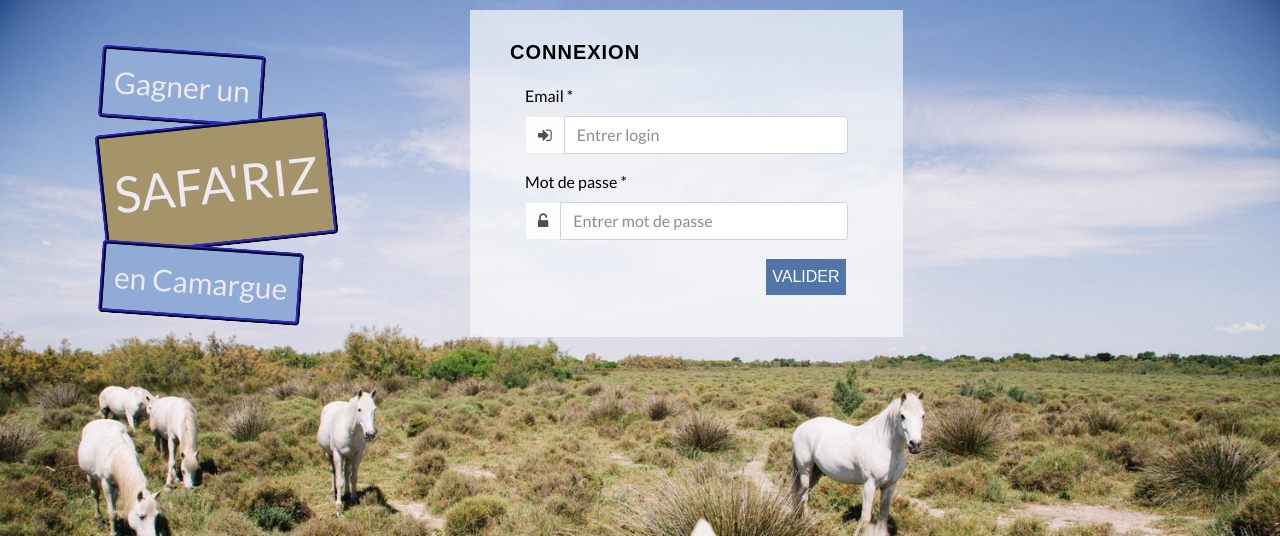
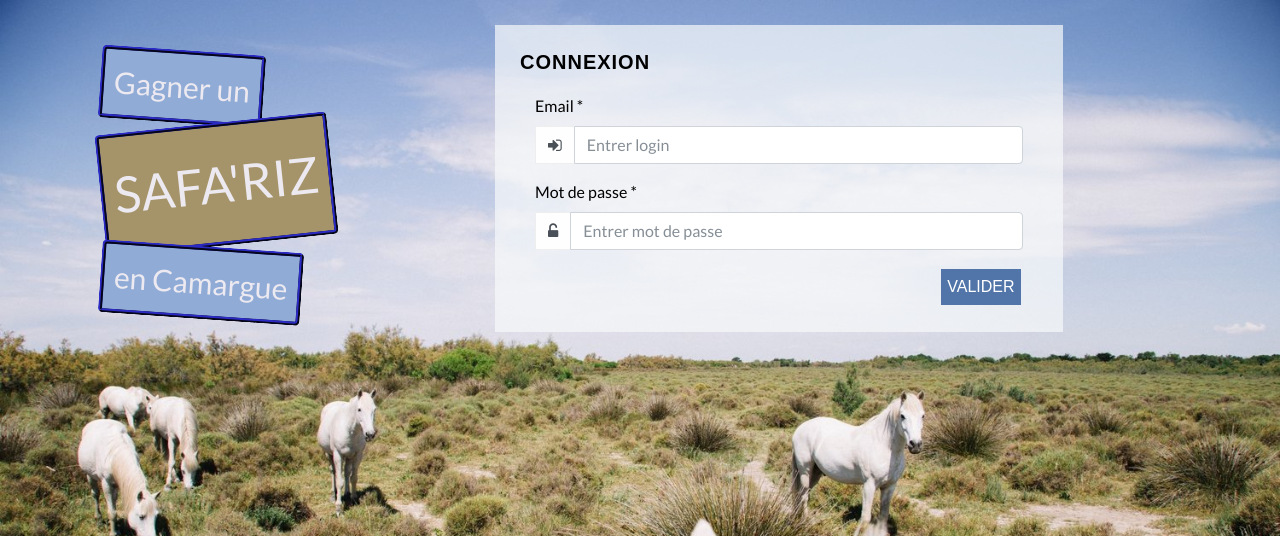
Before and after one commit to SpqzM/JeuSafaRiz, a PHP site: page /connexionParticipant.php in a window 1280 px wide. Shown: the top 536 px of the page. Run offline with PHP 8.4, Linux system fonts and the light colour scheme; some libraries are stand-ins or nearby versions.

Commit message:
push du 9/11

```diff
--- a/admin.php
+++ b/admin.php
@@ -30,7 +30,7 @@ if(isset($_POST['login']) && isset($_POST['mdp']))
             <div id="safariz">SAFA'RIZ</div>
             <div id="camargue">en Camargue</div>
         </header>
-        <div class="col-md-8">
+        <div class="col-md-7">
             <div class="boxed-grey" id="adminForm">
                 <form action="" method="post">
                     <h5>Connexion</h5>
--- a/connexionParticipant.php
+++ b/connexionParticipant.php
@@ -28,8 +28,8 @@ if (isset($_POST['emailP']) && isset($_POST['mdp'])) {
             <div id="safariz">SAFA'RIZ</div>
             <div id="camargue">en Camargue</div>
         </header>
-        <div class="col-md-5">
-            <div class="boxed-grey">
+        <div class="col-md-7">
+            <div class="boxed-grey" id="formParticipants">
                 <form action="" method="post">
                     <h5>Connexion</h5>
                     <div class="row">
--- a/custom.css
+++ b/custom.css
@@ -363,7 +363,7 @@ form#contact-form input:focus,form#contact-form textarea:focus{
         left: 0;
         right: 0;
     }
-    #adminForm
+    #adminForm, #formParticipants
     {
         margin: 15px 15px 15px;
         padding: 15px 15px 15px;
@@ -377,10 +377,10 @@ form#contact-form input:focus,form#contact-form textarea:focus{
     {
         bottom: auto;
     }
-    #adminForm
+    #adminForm, #formParticipants
     {
-        margin: 15px, 15px, 15px;
-        padding: 15px, 15px, 15px;
+        margin: 15px 15px 15px;
+        padding: 15px 15px 15px;
     }
 }
 
@@ -391,10 +391,10 @@ form#contact-form input:focus,form#contact-form textarea:focus{
     {
         bottom: auto;
     }
-    #adminForm
+    #adminForm, #formParticipants
     {
-        margin: 25px, 25px, 25px;
-        padding: 25px, 25px, 25px;
+        margin: 25px 25px 25px;
+        padding: 25px 25px 25px;
     }
 }
 
```
